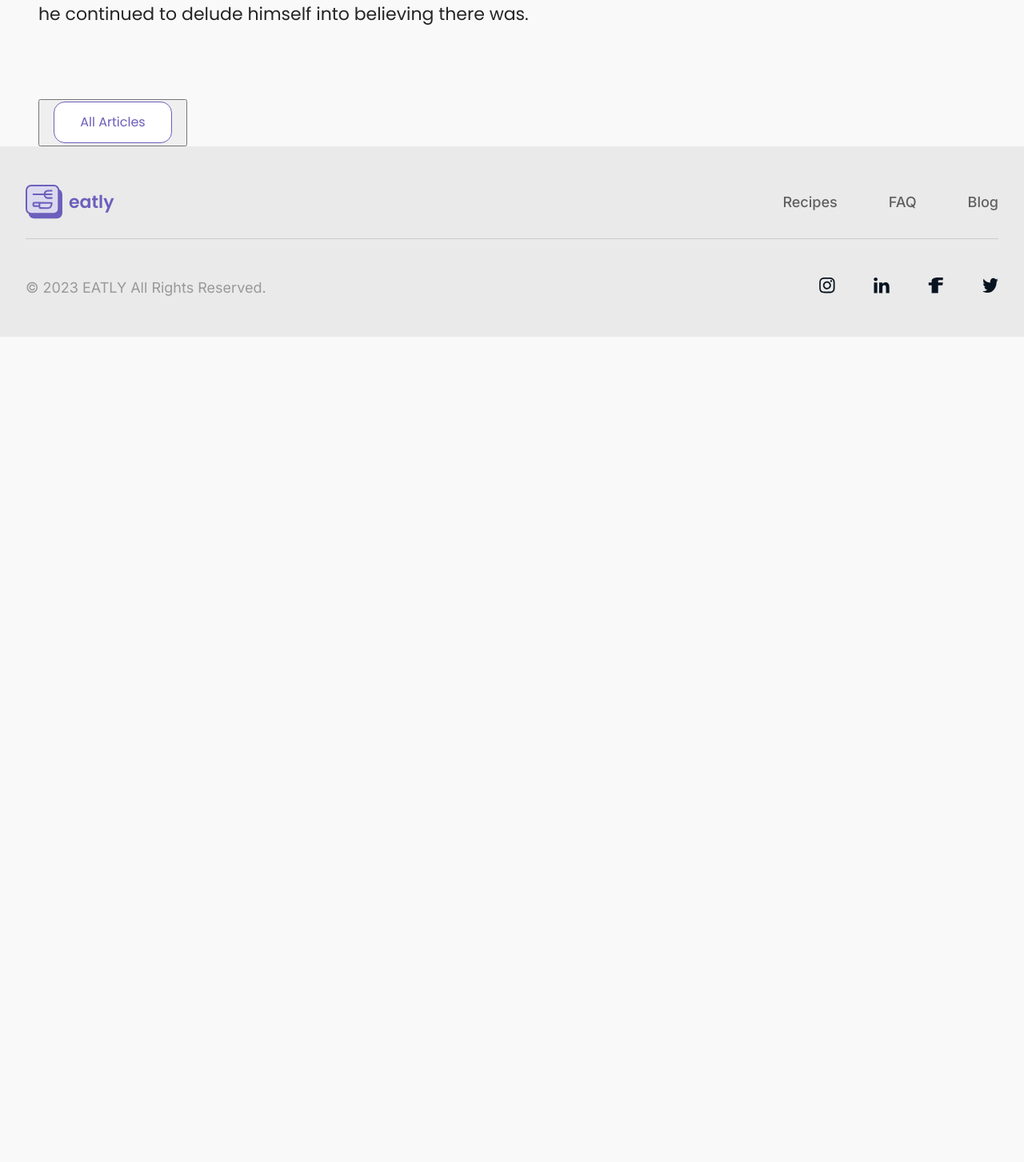
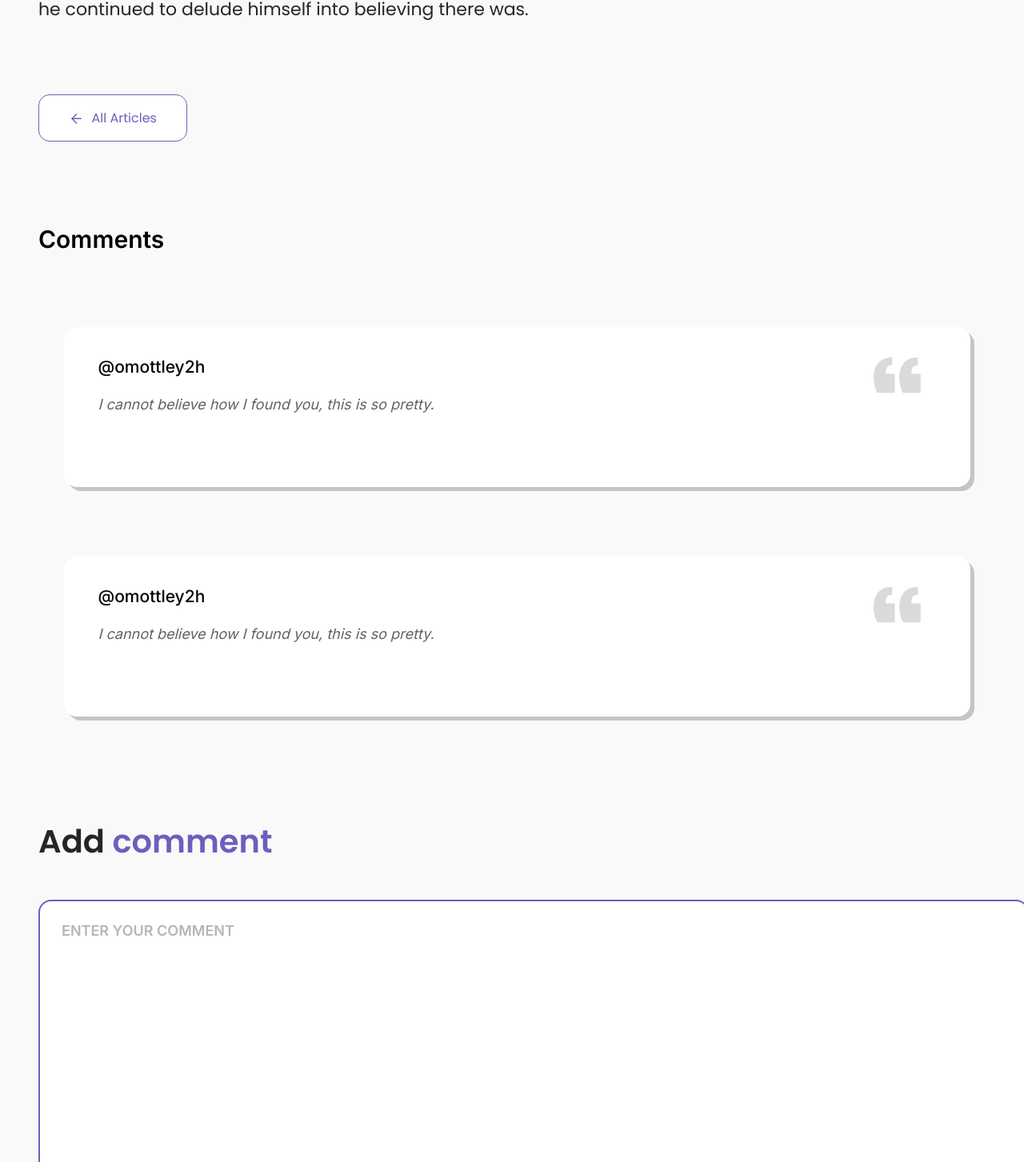
Before and after one commit to Archibald-of-Genoa/eatly, a React (Create React App) app: page /OneArticle in a window 1280 px wide. Shown: the part 512-1965 px from the top of the page at 80% size. Before the commit the page ends 933 px from the top, so only its background shows below. Built offline with nearby package versions, Linux system fonts and the light colour scheme.

Commit message:
NewCommentForm initialized

```diff
--- a/src/components/Articles/Article.tsx
+++ b/src/components/Articles/Article.tsx
@@ -1,4 +1,3 @@
-import React from "react";
 import { Link } from "react-router-dom";
 import { ArticleItem, ArticleItemContent, H3 } from "./Articles.styled";
 import UserContainer from "../UserContainer/UserContainer";
--- a/src/components/Articles/Articles.styled.tsx
+++ b/src/components/Articles/Articles.styled.tsx
@@ -3,7 +3,6 @@ import arrow from "../../assets/Arrow.png";
 
 export const ArticleItem = styled.div`
   width: 350px;
-  /* height: 270px; */
   border-radius: 16px;
   background-color: #fff;
   padding: 26px 19px 26px 18px;
--- a/src/components/Blog/Blog.tsx
+++ b/src/components/Blog/Blog.tsx
@@ -1,4 +1,4 @@
-import React, { useState } from "react";
+import { useState } from "react";
 import Article from "../Articles/Article";
 import { ContainerStyled } from "../Container";
 import { Header } from "../Header";
--- a/src/components/Button/Button.styled.tsx
+++ b/src/components/Button/Button.styled.tsx
@@ -1,54 +1,63 @@
 import styled, { css } from "styled-components";
 
 type Props = {
-  view?: 'solid' | 'outlined'
-}
+  view?: "solid" | "outlined";
+  width?: string;
+  height?: string;
+};
 
 export const BUTTON = styled.button<Props>`
   background: none;
   border: none;
   outline: none;
   padding: 0;
-
+  justify-content: center;
   align-items: center;
   border-radius: 14px;
-  border: 1px solid #6C5FBC;
+  border: 1px solid #6c5fbc;
   cursor: pointer;
   display: inline-flex;
-  font-family: 'Poppins';
+  font-family: "Poppins";
   font-size: 16px;
   font-weight: 500;
   line-height: 14px;
   padding: 18px 32px;
 
-  ${({ view = 'solid' }) => {
+  ${({ view = "solid", width, height }) => {
     const solidCss = css`
-      background-color: #6C5FBC;
-      color: #FFFFFF;
-    `
+      background-color: #6c5fbc;
+      color: #ffffff;
+    `;
     const outlinedCss = css`
-      background-color: #FFFFFF;
-      color: #6C5FBC;
-    `
+      background-color: #ffffff;
+      color: #6c5fbc;
+    `;
 
-    if (view === 'solid') {
+    const sizeCss = css`
+      width: ${width ? width : "auto"};
+      height: ${height ? height : "auto"};
+    `;
+
+    if (view === "solid") {
       return css`
         ${solidCss}
+        ${sizeCss}
 
         &:hover {
           ${outlinedCss}
         }
-      `
+      `;
     }
 
-    if (view === 'outlined') {
+    if (view === "outlined") {
       return css`
         ${outlinedCss}
+        ${sizeCss}
 
         &:hover {
           ${solidCss}
         }
-      `
+      `;
     }
   }}
-`
+`;
--- /dev/null
+++ b/src/components/Comments/Comments.tsx
@@ -0,0 +1,26 @@
+import { IMG } from "../Image";
+import {
+  PostContent,
+  PostId,
+  PostIdContainer,
+  SingleCommentContainer,
+} from "../OneArticle/OneArticle.styled";
+import quotes from "../../assets/quotes.png";
+
+const Comments = () => {
+  return (
+    <>
+      <SingleCommentContainer>
+        <PostIdContainer>
+          <PostId>@omottley2h</PostId>
+          <IMG src={quotes} style={{ width: "59px" }}></IMG>
+        </PostIdContainer>
+        <PostContent>
+          I cannot believe how I found you, this is so pretty.
+        </PostContent>
+      </SingleCommentContainer>
+    </>
+  );
+};
+
+export default Comments;
--- /dev/null
+++ b/src/components/Comments/index.ts
@@ -0,0 +1 @@
+export * from './Comments'
--- a/src/components/Icon/Icon.tsx
+++ b/src/components/Icon/Icon.tsx
@@ -3,7 +3,7 @@ import * as assets from './assets'
 
 import { Props } from './types'
 
-export function Icon({ height = 20, name, width = 20 }: Props) {
+export function Icon({ height = 20, name, width = 20, direction = 'right' }: Props) {
   const IconComponent = assets[name] || null
 
   if (!IconComponent) {
@@ -14,6 +14,7 @@ export function Icon({ height = 20, name, width = 20 }: Props) {
     <IconStyled
       height={height}
       width={width}
+      direction={direction}
     >
       <IconComponent />
     </IconStyled>
--- a/src/components/Icon/IconStyled.tsx
+++ b/src/components/Icon/IconStyled.tsx
@@ -8,4 +8,5 @@ export const IconStyled = styled.span<Omit<Props, 'name'>>`
   justify-content: center;
   height: ${({ height = 20 }) => `${height}px`};
   width: ${({ width = 20 }) => `${width}px`};
+  transform: ${({ direction }) => direction === 'left' ? 'rotate(180deg)' : 'none'};
 `
--- a/src/components/OneArticle/OneArticle.styled.tsx
+++ b/src/components/OneArticle/OneArticle.styled.tsx
@@ -2,12 +2,12 @@ import styled from "styled-components";
 
 export const H3 = styled.h3`
   font-family: "Poppins";
-  font-size: 45px;
+  font-size: 40px;
   font-weight: 600;
   color: #252525;
   margin-top: 78px;
   margin-bottom: 32px;
-  `;
+`;
 
 export const P = styled.p`
   font-family: "Poppins";
@@ -18,7 +18,87 @@ export const P = styled.p`
   margin-bottom: 90px;
 `;
 
-export const OutlinedButtonContainer = styled.button`
-    width: 186px;
-    height: 59px;
-`
+export const CommentsContainerHeading = styled.h4`
+  display: flex;
+  font-size: 30px;
+  font-weight: 600;
+  align-self: flex-start;
+  line-height: 44.5px;
+`;
+
+export const CommentsContainer = styled.div`
+  width: 1196px;
+  max-height: 899px;
+  display: flex;
+  flex-direction: column;
+  justify-content: start;
+  align-items: center;
+  margin-top: 100px;
+  margin-bottom: 103px;
+  overflow-y: auto;
+  gap: 87px;
+  padding-bottom: 31px;
+`;
+
+export const SingleCommentContainer = styled.div`
+  width: 1133px;
+  padding-left: 43px;
+  padding-top: 38px;
+  min-height: 200px;
+  background-color: #fff;
+  filter: drop-shadow(5px 5px #c5c5c5);
+  border-radius: 16px;
+  display: flex;
+  flex-direction: column;
+`;
+
+export const PostId = styled.h4`
+  font-size: 21px;
+  font-weight: 500;
+`;
+
+export const PostIdContainer = styled.div`
+  width: 1028px;
+  height: 45px;
+  display: flex;
+  justify-content: space-between;
+`;
+export const PostContent = styled.div`
+  font-style: italic;
+  font-size: 18px;
+  color: #636363;
+`;
+
+export const NewCommentForm = styled.form`
+  width: 1238px;
+  height: 579px;
+`;
+
+export const NewCommentLabel = styled.label`
+  font-family: "Poppins";
+  font-size: 40px;
+  font-weight: 600;
+  color: #252525;
+  margin-top: 78px;
+  margin-bottom: 51px;
+`;
+
+export const NewCommentTextarea = styled.textarea`
+  height: 345px;
+  border: 2px solid #6c5fbc;
+  width: 100%;
+  border-radius: 16px;
+  margin-top: 51px;
+  margin-bottom: 51px;
+  padding-top: 23px;
+  padding-left: 27px;
+  outline: none;
+
+  &::placeholder {
+    font-family: "Inter";
+    font-size: 18px;
+    color: #b6b6b6;
+    font-weight: 600;
+    text-transform: uppercase;
+  }
+`;
--- a/src/components/OneArticle/OneArticle.tsx
+++ b/src/components/OneArticle/OneArticle.tsx
@@ -2,9 +2,27 @@ import { ContainerStyled } from "../Container";
 import { Header } from "../Header";
 import { Footer } from "../Footer";
 import UserContainer from "../UserContainer/UserContainer";
-import { H3, OutlinedButtonContainer, P } from "./OneArticle.styled";
+import {
+  CommentsContainer,
+  CommentsContainerHeading,
+  H3,
+  NewCommentForm,
+  NewCommentLabel,
+  NewCommentTextarea,
+  P,
+} from "./OneArticle.styled";
 import { BUTTON } from "../Button";
+import { Link } from "react-router-dom";
+import { Icon } from "../Icon/Icon";
+
+import Comments from "../Comments/Comments";
+
+
+
 const OneArticle = () => {
+  const handleSubmit = (e: React.FormEvent<HTMLFormElement>) => {
+    e.preventDefault();
+  }
   return (
     <>
       <ContainerStyled>
@@ -21,9 +39,31 @@ const OneArticle = () => {
           situation, but he continued to delude himself into believing there
           was.
         </P>
-        <OutlinedButtonContainer>
-          <BUTTON view="outlined">All Articles</BUTTON>
-        </OutlinedButtonContainer>
+        <Link to="/blog">
+          <BUTTON width="186px" height="59px" view="outlined">
+            <Icon name="Arrow" direction="left" />
+            &nbsp; All Articles
+          </BUTTON>
+        </Link>
+        <CommentsContainer>
+          <CommentsContainerHeading>Comments</CommentsContainerHeading>
+          <Comments />
+          <Comments />
+        </CommentsContainer>
+
+        <NewCommentForm onSubmit={handleSubmit}>
+          <NewCommentLabel htmlFor="new-comment">
+            Add <span style={{ color: "#6C5FBC" }}>comment</span>
+          </NewCommentLabel>
+          <NewCommentTextarea
+            id="new-comment"
+            placeholder="Enter your comment"
+          />
+          <BUTTON type="submit" width="493px" height="76px" view="solid">
+            Send
+          </BUTTON>
+        </NewCommentForm>
+
       </ContainerStyled>
 
       <Footer />
```
Also changed, not shown: src/components/Icon/types.ts (+7 -6 lines), src/assets/quotes.png (added).
